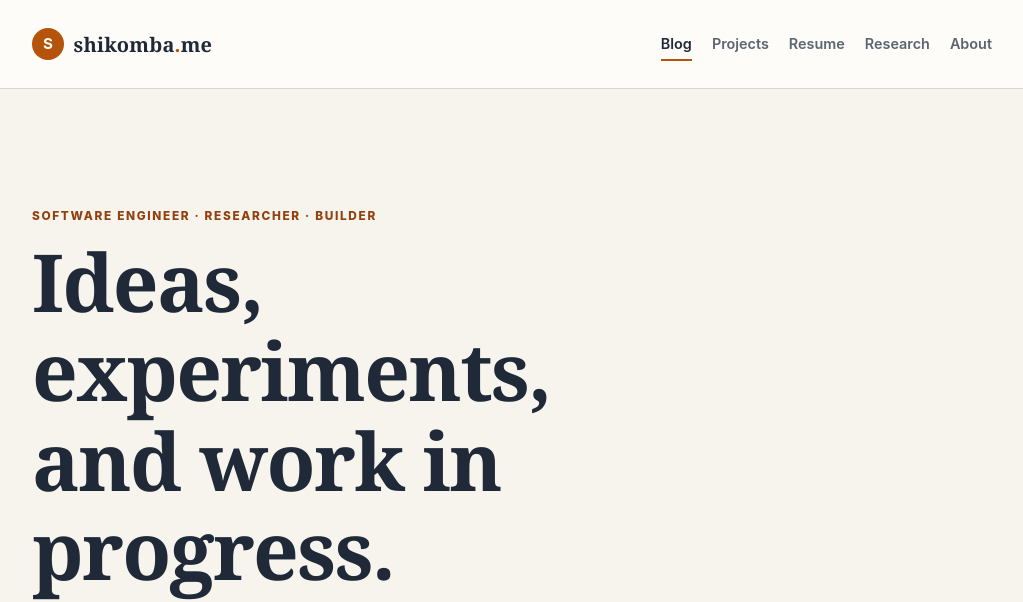
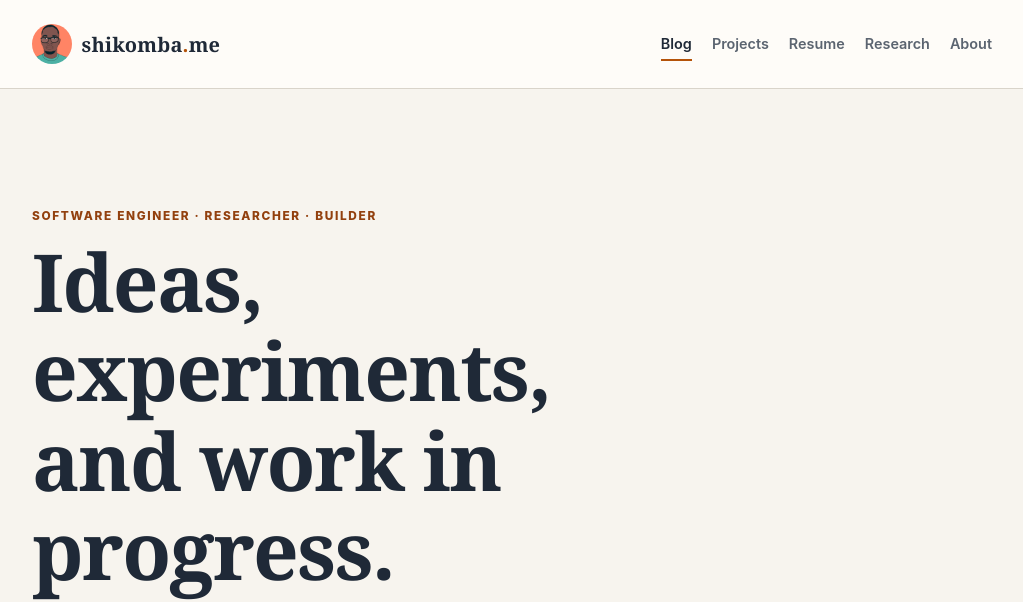
Before and after one commit to mtshikomba/shikomba.me, a Django app: page / in a window 1280 px wide. Shown: the top 602 px of the page, without its empty margins (128-1151 px from the left). Run offline with Django 4.2, Linux system fonts and the light colour scheme; data that the repository does not hold is empty.

Commit message:
[task-031] Add circular brand image

```diff
--- a/static/css/site.css
+++ b/static/css/site.css
@@ -86,15 +86,12 @@ a:focus-visible, button:focus-visible, input:focus-visible {
 .site-brand:hover, .site-brand:focus { color: var(--ink); }
 
 .site-brand__mark {
-    display: grid;
-    width: 2rem;
-    height: 2rem;
-    place-items: center;
-    color: var(--surface);
-    background: var(--brand);
+    display: block;
+    width: 2.5rem;
+    height: 2.5rem;
+    flex-shrink: 0;
     border-radius: 50%;
-    font-family: -apple-system, "Segoe UI", sans-serif;
-    font-size: 0.95rem;
+    object-fit: contain;
 }
 
 .site-brand__dot { color: var(--brand); }
--- a/templates/base.html
+++ b/templates/base.html
@@ -13,7 +13,7 @@
     <header class="site-header">
         <div class="site-header__inner">
             <a class="site-brand" href="{% url 'blog:post-list' %}" aria-label="shikomba.me home">
-                <span class="site-brand__mark">S</span>
+                <img class="site-brand__mark" src="{% static 'images/tangeni-shikomba-brand.jpg' %}" alt="" width="40" height="40">
                 <span>shikomba<span class="site-brand__dot">.</span>me</span>
             </a>
             <nav class="site-nav" aria-label="Primary">
```
Also changed, not shown: tests/test_blog.py (+10 -0 lines), .tasks/done/task-031-add-brand-logo.md (added), static/images/tangeni-shikomba-brand.jpg (added).
